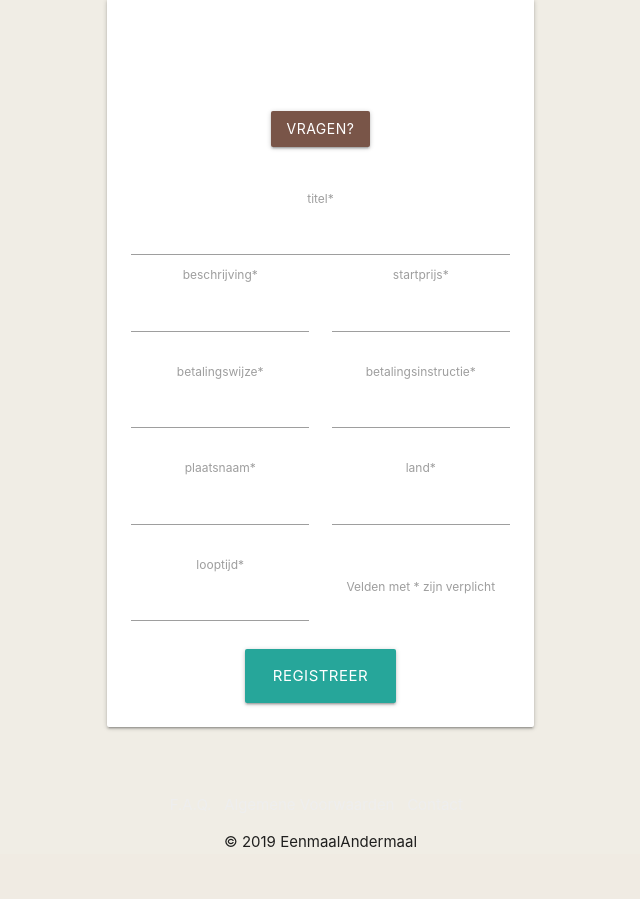
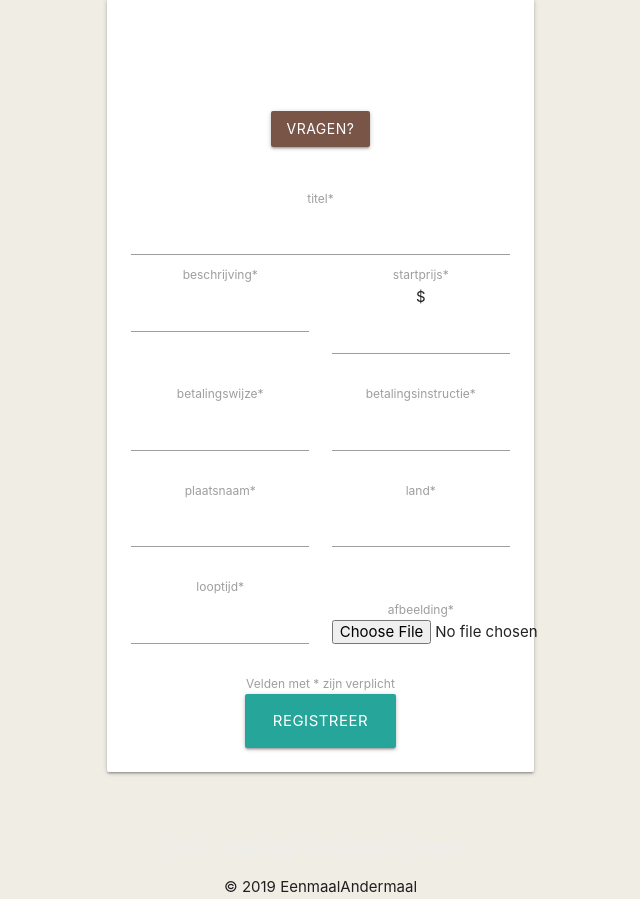
Before and after one commit to morrisjanssen01/I-Project-2019-2020, a PHP site: page /OfferItem.php?msg=emptyFields in a window 1280 px wide. Shown: the part 89-988 px from the top of the page, without its empty margins (321-961 px from the left). Before the commit the page ends 937 px from the top, so only its background shows below. Run offline with PHP 8.4, Linux system fonts and the light colour scheme; data that the repository does not hold is empty; some libraries are stand-ins or nearby versions.

Commit message:
offerItemScript aangemaakt

```diff
--- a/OfferItem.php
+++ b/OfferItem.php
@@ -16,8 +16,10 @@ function loadForm(){
                         <input type="text" name ="beschrijving" id="beschrijving" required>
                     </div>
                     <div class="col s6 form-field">
-                        <label for="starting_price">startprijs*</label>
-                        <input type="number" name="starting_price" id="starting_price" required>
+                        <label for="starting_price">startprijs*</label><br>
+                        <div class="dollar">
+                            <input type="number" name="starting_price" id="starting_price" required>
+                        </div>
                     </div>
                 </div>
                 <div class="row">
@@ -45,8 +47,12 @@ function loadForm(){
                     <label for="runtime">looptijd*</label>
                     <input type="text" name="runtime" id="runtime" title="vul een geldige postcode in" required>
                 </div> <br>
-                    <label><span>Velden met * zijn verplicht</span></label>
+                <div class="col s6 form-field">
+                <label for="image">afbeelding*</label>
+                <input type="file" name="image" id="image" required>
+            </div> <br>
                 </div>
+                <label><span>Velden met * zijn verplicht</span></label>
                 <div class="form-field">
                     <button class="btn-large warmSand darken-2" name="submit" id="submit">Registreer</button>
                 </div>
--- a/css/stylesheet.css
+++ b/css/stylesheet.css
@@ -20,7 +20,6 @@
 }
 #closeCookieConsent {
   float: right;
-  display: inline-block;
   cursor: pointer;
   height: 20px;
   width: 20px;
@@ -33,7 +32,6 @@
 #cookieConsent a.cookieConsentOK {
   background-color: #b19068;
   color: #000;
-  display: inline-block;
   border-radius: 5px;
   padding: 0 20px;
   cursor: pointer;
@@ -85,6 +83,11 @@ figure {
   figure {
     position: relative;
     display: inline-block;
+}
+.dollar::before {
+  content: "$";
+  padding: 0 5px;
+  text-align: center;
 }
 
 figcaption {
```
Also changed, not shown: includes/offerItemScript.php (added, +41 -0 lines).
